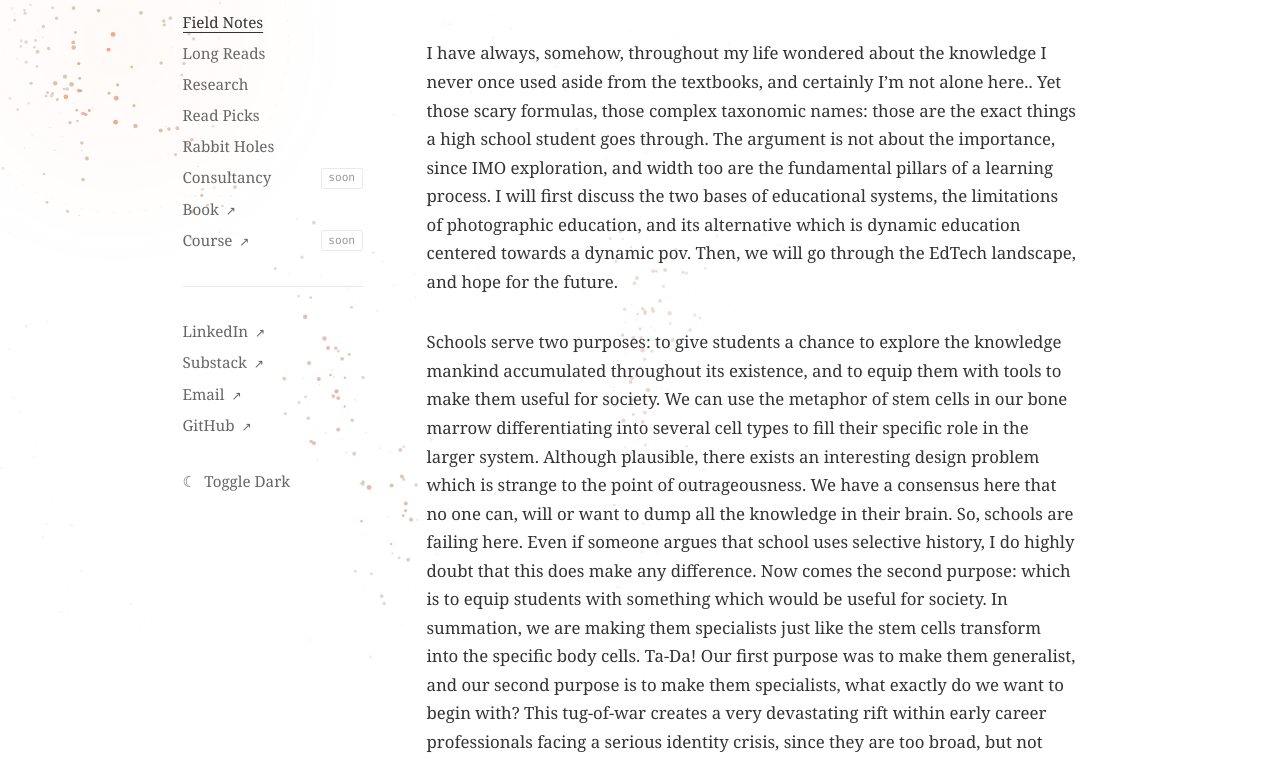
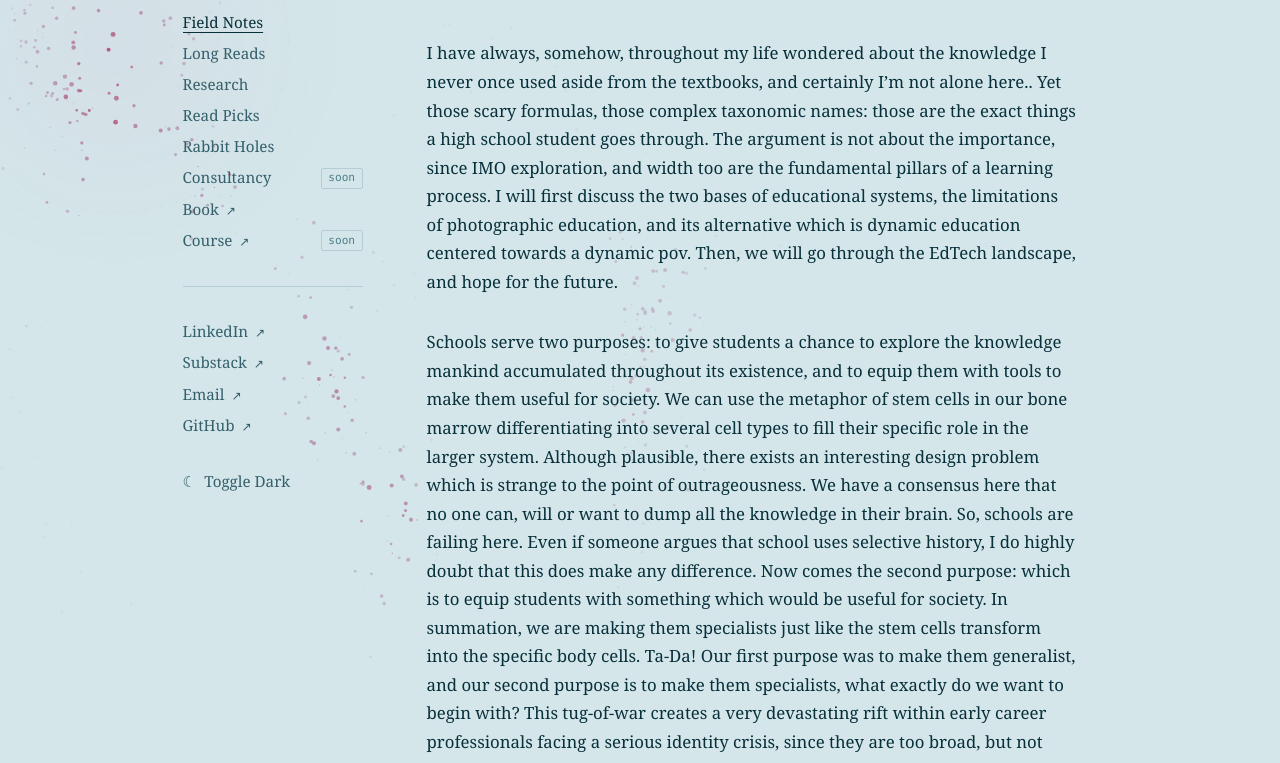
Before and after one commit to saadk985/saadk985.github.io, a plain HTML site: page field-notes/Photographic-Education.html in a window 1280 px wide. Shown: the part 137-900 px from the top of the page. Drawn offline with Linux system fonts and the light colour scheme; animation ran at ten frames a second.

Commit message:
color scheme changing of the entire website.

```diff
--- a/field-notes/Photographic-Education.html
+++ b/field-notes/Photographic-Education.html
@@ -6,13 +6,9 @@
     <title>Photographic Education & The Way Out - M. Saad Khan</title>
     <style>
         :root {
-            --text-main: #333333;
-            --text-muted: #666666;
-            --text-light: #999999;
-            --bg-main: #ffffff;
-            --border-color: #eaeaea;
-            --accent-orange: #fb7e4a;
-            --accent-bg: #f5f5f5;
+        --text-main: #08303b; --text-muted: #345f6b; --text-light: #4f7f8c;
+        --bg-main: #d4e6ea; --border-color: #b4cdd3;
+        --accent-orange: #aa1c54; --accent-bg: #c5dce1;
         --font-serif: "Georgia", "Times New Roman", serif;
         --font-sans: -apple-system, BlinkMacSystemFont, "Segoe UI", Roboto, Helvetica, Arial, sans-serif;
         --font-mono: "Menlo", "Consolas", "Courier New", monospace;
@@ -750,7 +746,7 @@
     const dark = document.body.classList.contains('dark-mode');
     return dark
         ? { base: [128, 122, 112], accent: [255, 138, 92], dustA: 0.06, ringA: 0.15 }
-            : { base: [110, 100, 90],  accent: [251, 126, 74], dustA: 0.05, ringA: 0.15 };
+        : { base: [128, 96, 124], accent: [170, 28, 84], dustA: 0.05, ringA: 0.15 };
 }
 
     function frame(t) {
@@ -770,8 +766,8 @@
         ctx.clearRect(0, 0, W, H);
 
         const atm = ctx.createRadialGradient(obsX, obsY, 0, obsX, obsY, obsR * 1.35);
-        atm.addColorStop(0, 'rgba(251,126,74,' + (0.055 * fadeIn).toFixed(3) + ')');
-        atm.addColorStop(1, 'rgba(251,126,74,0)');
+        atm.addColorStop(0, 'rgba(214,76,140,' + (0.055 * fadeIn).toFixed(3) + ')');
+        atm.addColorStop(1, 'rgba(214,76,140,0)');
         ctx.fillStyle = atm;
         ctx.fillRect(obsX - obsR * 1.35, obsY - obsR * 1.35, obsR * 2.7, obsR * 2.7);
 
@@ -839,16 +835,16 @@
             const sw = shockwaves[s];
             const o = 1 - sw.age / 1500;
             if (o <= 0) continue;
-            ctx.strokeStyle = 'rgba(251,126,74,' + (0.35 * o * fadeIn).toFixed(3) + ')';
+            ctx.strokeStyle = 'rgba(214,76,140,' + (0.35 * o * fadeIn).toFixed(3) + ')';
             ctx.lineWidth = 1.6 * o + 0.3;
             ctx.beginPath(); ctx.arc(sw.x, sw.y, sw.radius, 0, Math.PI * 2); ctx.stroke();
         }
 
-        ctx.strokeStyle = 'rgba(251,126,74,' + (C.ringA * fadeIn).toFixed(3) + ')';
+        ctx.strokeStyle = 'rgba(214,76,140,' + (C.ringA * fadeIn).toFixed(3) + ')';
         ctx.lineWidth = 0.8; ctx.setLineDash([2, 14]);
         ctx.beginPath(); ctx.arc(obsX, obsY, obsR, 0, Math.PI * 2); ctx.stroke();
         if (mActive) {
-            ctx.strokeStyle = 'rgba(251,126,74,' + (C.ringA * 0.55 * fadeIn).toFixed(3) + ')';
+            ctx.strokeStyle = 'rgba(214,76,140,' + (C.ringA * 0.55 * fadeIn).toFixed(3) + ')';
             ctx.lineWidth = 0.7; ctx.setLineDash([2, 12]);
             ctx.beginPath(); ctx.arc(mx, my, CFG.mouseRadius, 0, Math.PI * 2); ctx.stroke();
         }
```
Also changed, not shown: about.html (+9 -9 lines), field-notes/street.html (+9 -13 lines), longreads.html (+9 -9 lines), longreads/ownership.html (+9 -13 lines), rabbit-holes.html (+9 -10 lines), read_picks.html (+9 -9 lines), research.html (+9 -9 lines). Lines whose indentation alone changed are shown as unchanged.
